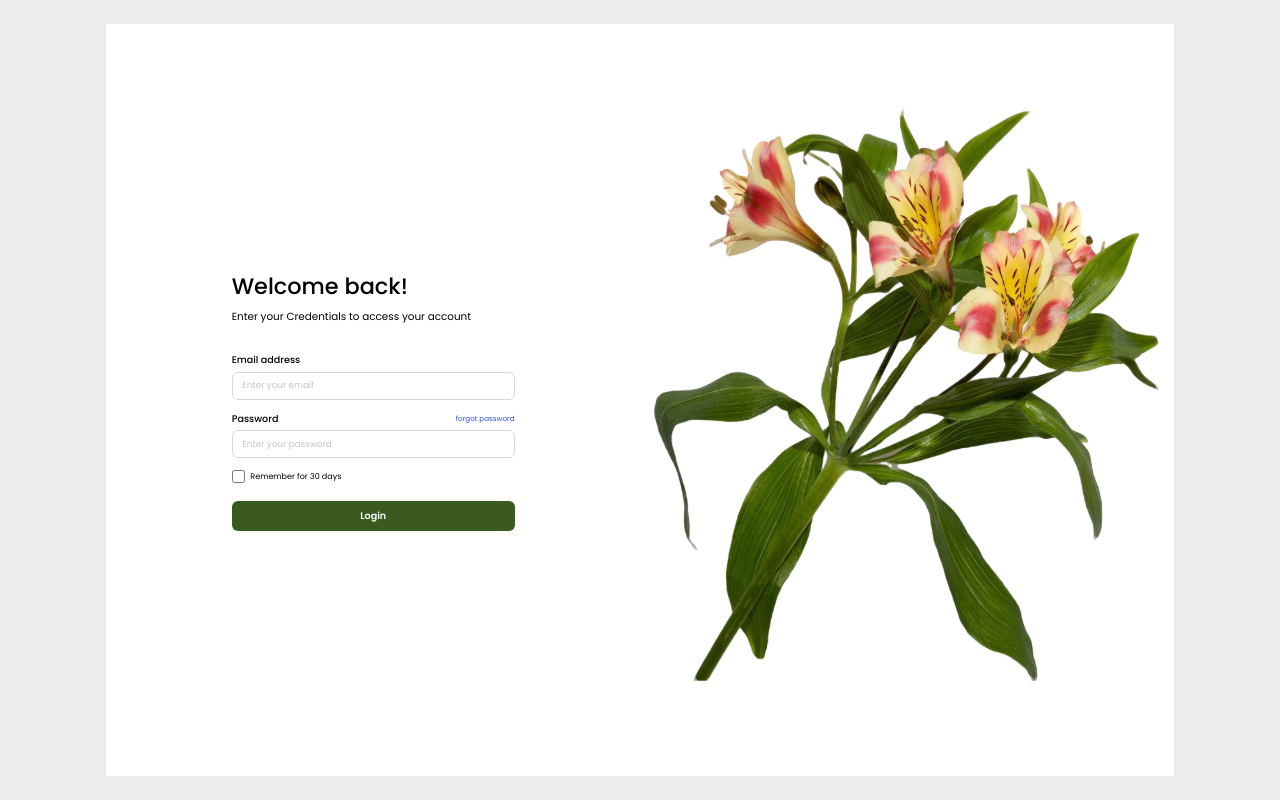
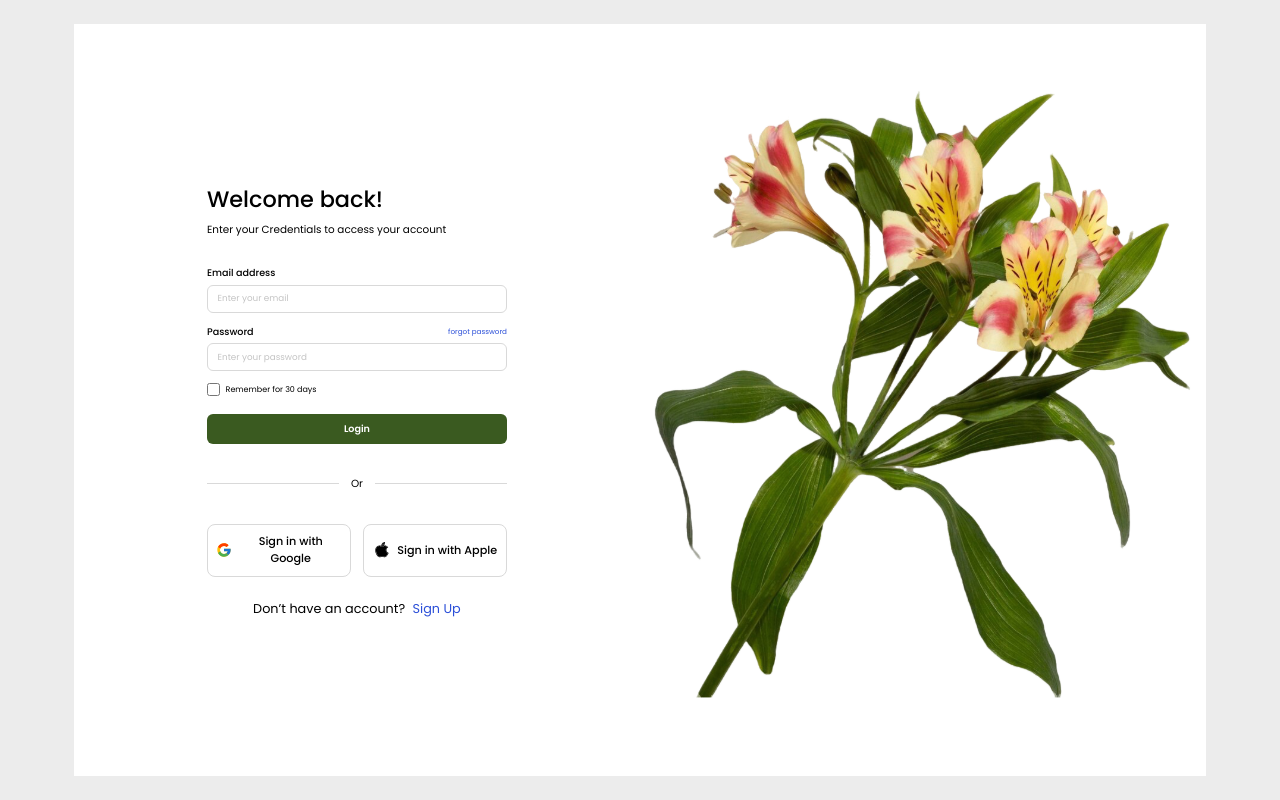
Before and after one commit to IMOitself/appdev1-final-practical-exam, a React (Vite) app: page / in a window 1280 px wide. Built offline with nearby package versions, Linux system fonts and the light colour scheme.

Commit message:
Update Login bottom section

```diff
--- a/src/components/Login/Login.jsx
+++ b/src/components/Login/Login.jsx
@@ -34,6 +34,24 @@ export default function Login() {
                             Login
                         </button>
                     </form>
+                    <div className={styles.divider}>
+                        <span>Or</span>
+                    </div>
+
+                    <div className={styles.socials}>
+                        <button type="button" className={styles.social}>
+                            <img src={googleIcon} alt="" />
+                            Sign in with Google
+                        </button>
+                        <button type="button" className={styles.social}>
+                            <img src={appleIcon} alt="" />
+                            Sign in with Apple
+                        </button>
+                    </div>
+
+                    <p className={styles.signin}>
+                        Don’t have an account? <a href="#">Sign Up</a>
+                    </p>
                 </div>
             </section>
 
```
Also changed, not shown: bautista-login-bottom.png (added).
